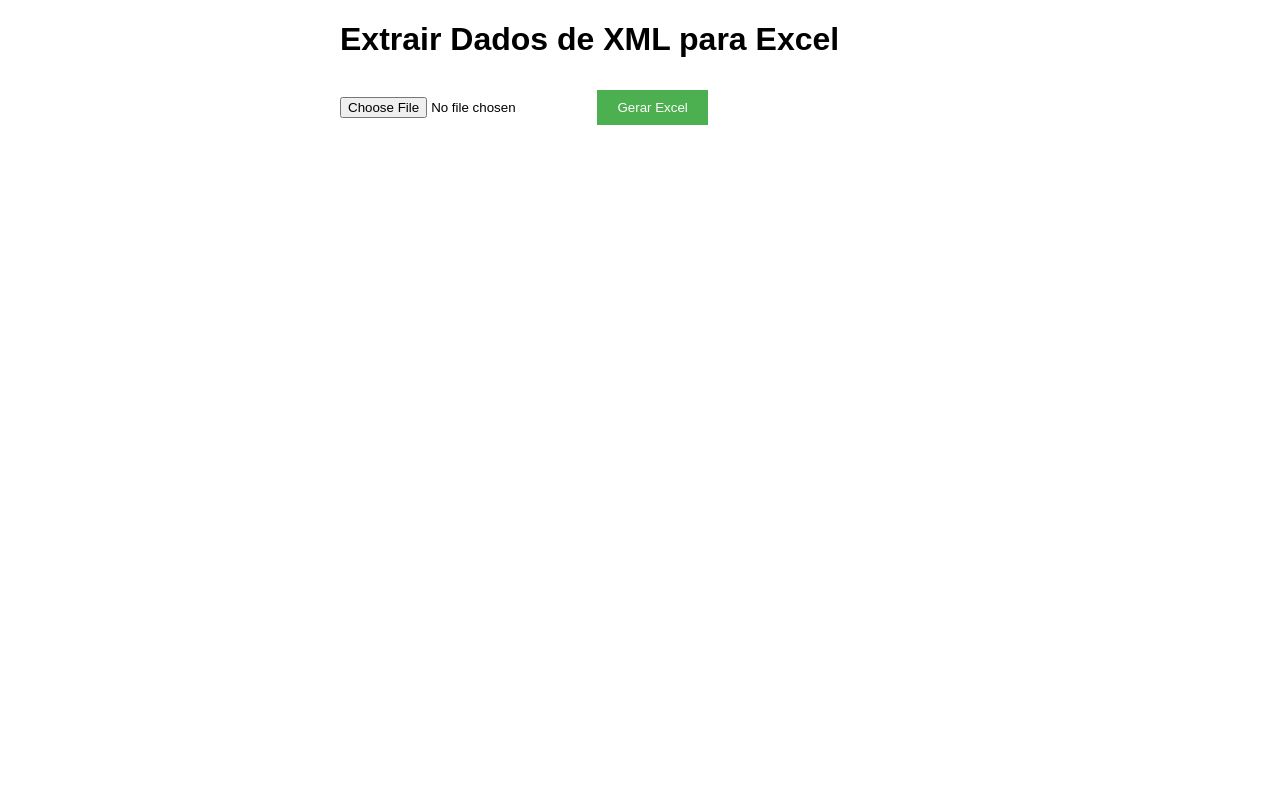
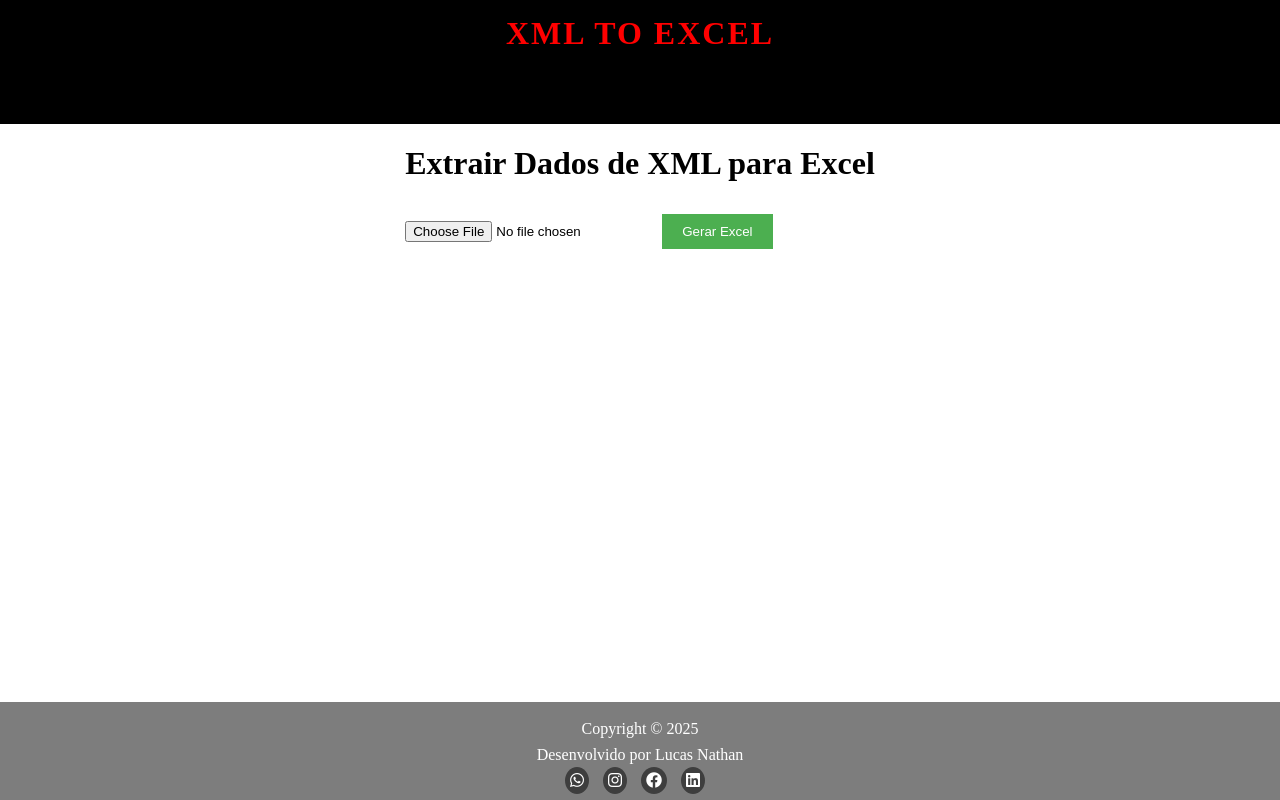
Before and after one commit to Mrrobot071/Xml, a plain HTML site: page index.html in a window 1280 px wide. Drawn offline with Linux system fonts and the light colour scheme.

Commit message:
Update index.html

```diff
--- a/index.html
+++ b/index.html
@@ -1,15 +1,75 @@
+
 <!DOCTYPE html>
-<html lang="pt-BR">
+<html lang="pt">
 <head>
-    <meta charset="UTF-8">
-    <meta name="viewport" content="width=device-width, initial-scale=1.0">
-    <title>Extrair Dados XML para Excel</title>
-    <script src="https://cdnjs.cloudflare.com/ajax/libs/xlsx/0.18.5/xlsx.full.min.js"></script>
-    <style>
-        body {
-            font-family: Arial, sans-serif;
-            margin: 20px;
-        }
+  <meta charset="UTF-8">
+  <meta name="viewport" content="width=device-width, initial-scale=1.0">
+  <link rel="stylesheet" href="https://cdnjs.cloudflare.com/ajax/libs/font-awesome/6.0.0/css/all.min.css">
+  <title>Xml</title>
+  <style>
+  html, body {
+  margin: 0;
+  padding: 0;
+  height: 100%; /* Garante que a altura seja 100% da viewport */
+}
+
+body {
+  display: flex;
+  flex-direction: column;
+}
+
+.container {
+  flex: 1; /* Faz a área principal ocupar o espaço disponível */
+}
+    header {
+      background-color: black;
+      text-align: center;
+      padding: 15px 0 5px;
+    }
+
+    .logo {
+      font-size: 2em;
+      font-weight: bold;
+      letter-spacing: 2px;
+      text-transform: uppercase;
+      color: red;
+    }
+
+    footer {
+      background-color: rgba(0, 0, 0, 0.51);
+      backdrop-filter: blur(10px);
+      color: white;
+      text-align: center;
+      padding: 10px;
+      width: 100%;
+      box-sizing: border-box;
+      bottom: 0;
+      z-index: 6;
+    }
+
+    footer p {
+      margin: 8px 0;
+    }
+
+    ul {
+      list-style: none;
+      padding: 0;
+      margin: 0;
+    }
+
+    li {
+      display: inline-block;
+      margin-right: 10px;
+    }
+
+    a {
+      color: white;
+      background-color: rgba(0, 0, 0, 0.51);
+      backdrop-filter: blur(10px);
+      border-radius: 50%;
+      padding: 5px;
+      text-decoration: none;
+    }
         .container {
             max-width: 600px;
             margin: auto;
@@ -28,6 +88,10 @@
     </style>
 </head>
 <body>
+      <header>
+    <div class="logo">Xml to Excel</div>
+    <h2>Extrair dado Xml para xlsx</h2>
+  </header>
     <div class="container">
         <h1>Extrair Dados de XML para Excel</h1>
         <input type="file" id="xmlFile" accept=".xml" />
@@ -95,5 +159,16 @@
             XLSX.writeFile(workbook, "dados.xlsx");
         }
     </script>
+      <footer>
+    <p>Copyright © 2025</p>
+    <p>Desenvolvido por Lucas Nathan</p>
+    <ul>
+      <li><a href="https://wa.me/557192920032" target="_blank"><i class="fab fa-whatsapp"></i></a></li>
+      <li><a href="https://www.instagram.com/k1evil/" target="_blank"><i class="fab fa-instagram"></i></a></li>
+      <li><a href="https://www.facebook.com/lucas.coelho.7564129" target="_blank"><i class="fab fa-facebook"></i></a></li>
+      <li><a href="https://www.linkedin.com/in/lucas-nathan-760944229/" target="_blank"><i class="fab fa-linkedin"></i></a></li>
+    </ul>
+  </footer>
+
 </body>
 </html>
```
